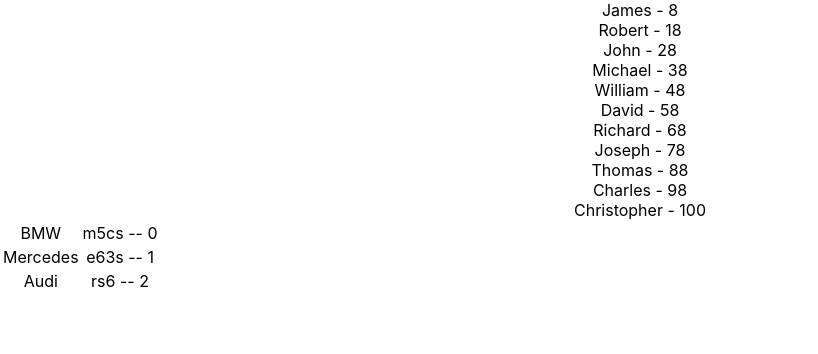
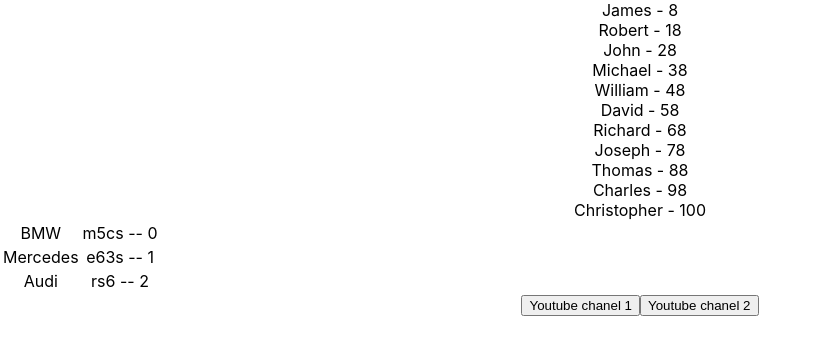
Before and after one commit to IvanBichan/microtasks, a React (Create React App) app: page / in a window 1280 px wide. Shown: the top 354 px of the page, without its empty margins (0-818 px from the left). Built offline with nearby package versions, Linux system fonts and the light colour scheme.

Commit message:
feat: add components for button and map

```diff
--- a/src/App.tsx
+++ b/src/App.tsx
@@ -1,6 +1,7 @@
-import React, {useState} from 'react';
+import React, {MouseEvent,useState} from 'react';
 import './App.css';
 import {NewComponent} from "./NewComponent";
+import {Button} from "./components/Button";
 
 function App() {
   const [students, setStudents] = useState([
@@ -17,14 +18,44 @@
     {id: 11, name: "Christopher", age: 100},
   ])
 
+  const [money, setMoney] = useState([
+    { banknots: 'Dollars', value: 100, number: ' a1234567890' },
+    { banknots: 'Dollars', value: 50, number: ' z1234567890' },
+    { banknots: 'RUBLS', value: 100, number: ' w1234567890' },
+    { banknots: 'Dollars', value: 100, number: ' e1234567890' },
+    { banknots: 'Dollars', value: 50, number: ' c1234567890' },
+    { banknots: 'RUBLS', value: 100, number: ' r1234567890' },
+    { banknots: 'Dollars', value: 50, number: ' x1234567890' },
+    { banknots: 'RUBLS', value: 50, number: ' v1234567890' },
+  ])
+
   const topCars = [
     {manufacturer:'BMW', model:'m5cs'},
     {manufacturer:'Mercedes', model:'e63s'},
     {manufacturer:'Audi', model:'rs6'}
   ]
+
+  const myFirstSubscriber = (e:MouseEvent<HTMLButtonElement>) => {
+    console.log('i`m Ivan')
+  }
+  const mySecondSubscriber = (e:MouseEvent<HTMLButtonElement>) => {
+    console.log('i`m Vasya')
+  }
+
+  const button1Foo = (subscriber:string) => {
+    console.log(subscriber)
+  }
+  const button2Foo = (subscriber:string) => {
+    console.log(subscriber)
+  }
+
+
     return (
         <div className="App">
             <NewComponent students={students} topCars={topCars}/>
+
+          <Button name={'Youtube chanel 1'} callBack={()=>button1Foo('hi 1')} />
+          <Button name={'Youtube chanel 2'} callBack={()=>button2Foo('hi 2')}/>
         </div>
     );
 }
```
